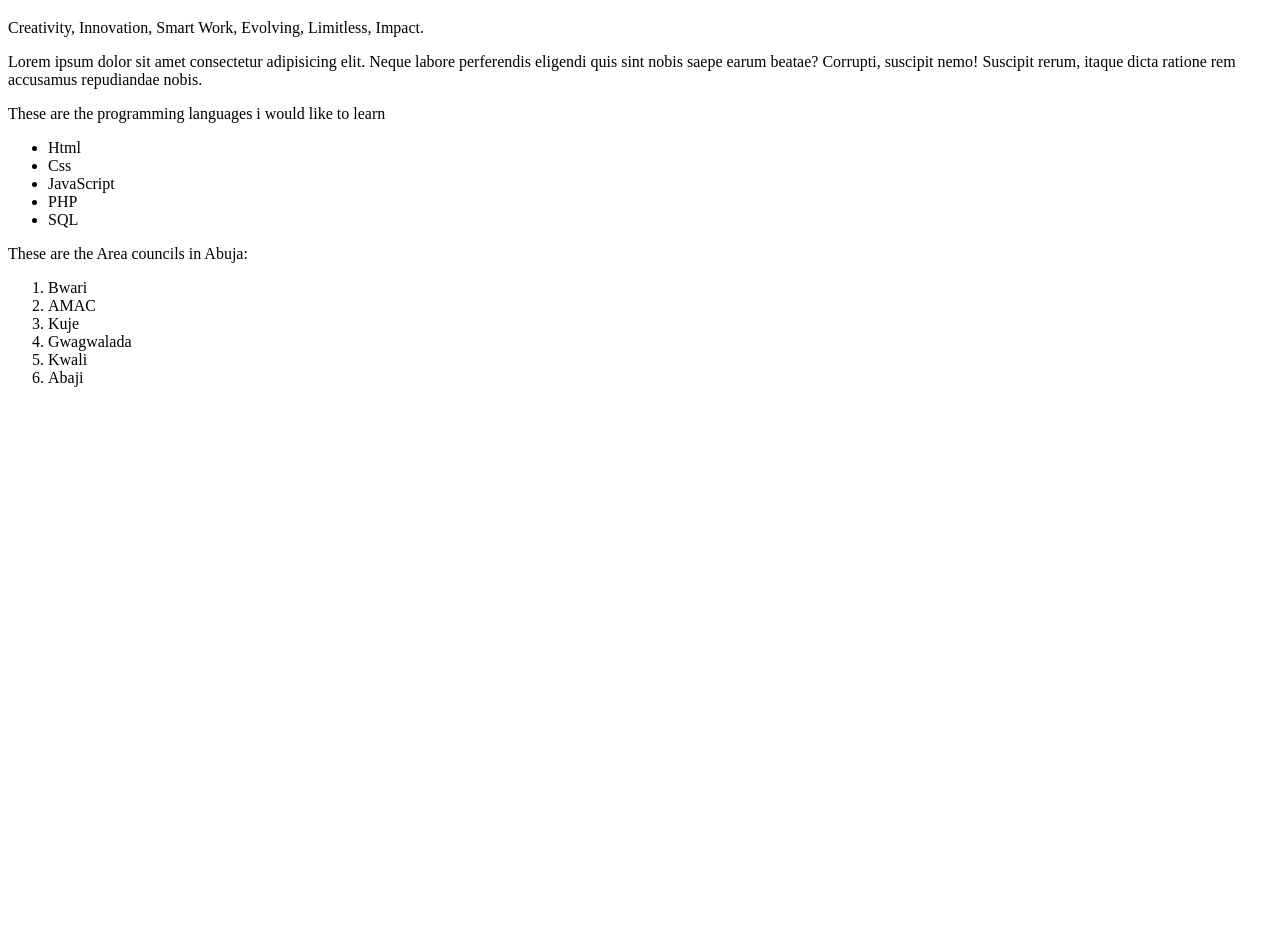
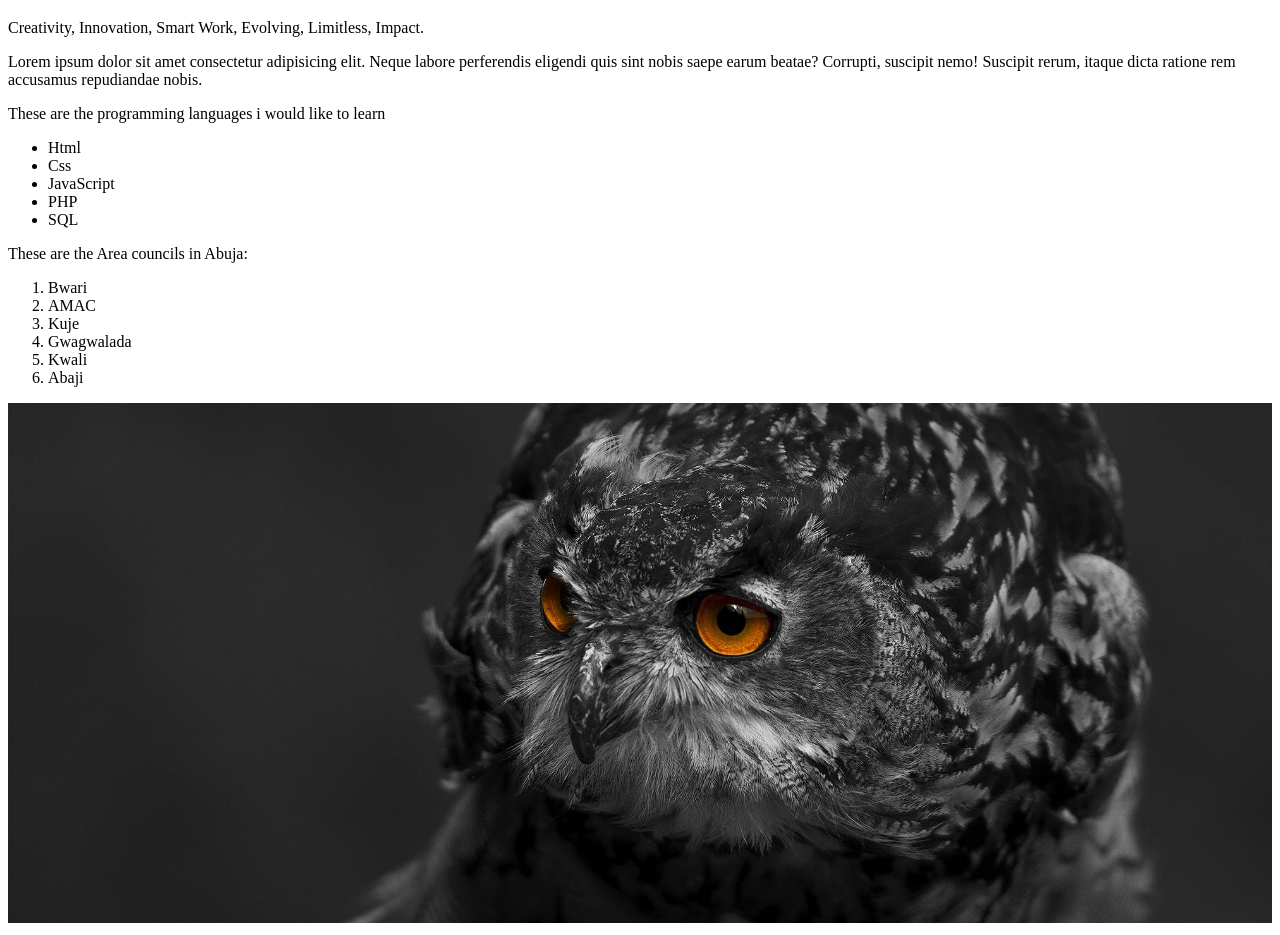
Before and after one commit to Lomeeee/html_learning, a plain HTML site: page index.html in a window 1280 px wide. Shown: the part 61-996 px from the top of the page. Before the commit the page ends 800 px from the top, so only its background shows below. Drawn offline with Linux system fonts and the light colour scheme.

```diff
--- a/index.html
+++ b/index.html
@@ -28,6 +28,7 @@
         <li>Abaji</li>
     </ol>
 
+    <img src="Black_hawk.jpg" alt="A black hawk" width="100%">
 
 </body>
 </html>
```
Also changed, not shown: Black_hawk.jpg (renamed from pexels-pixabay-416202.jpg), about.html (added).
